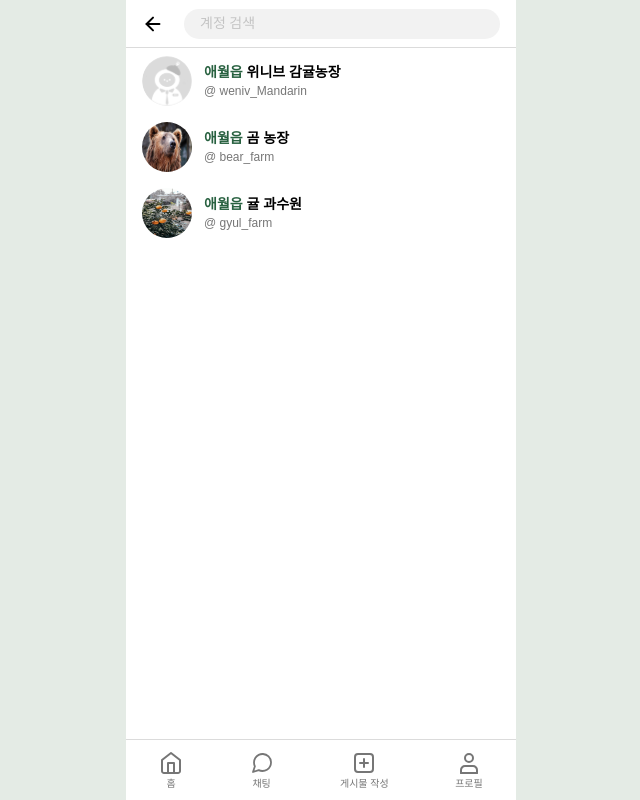
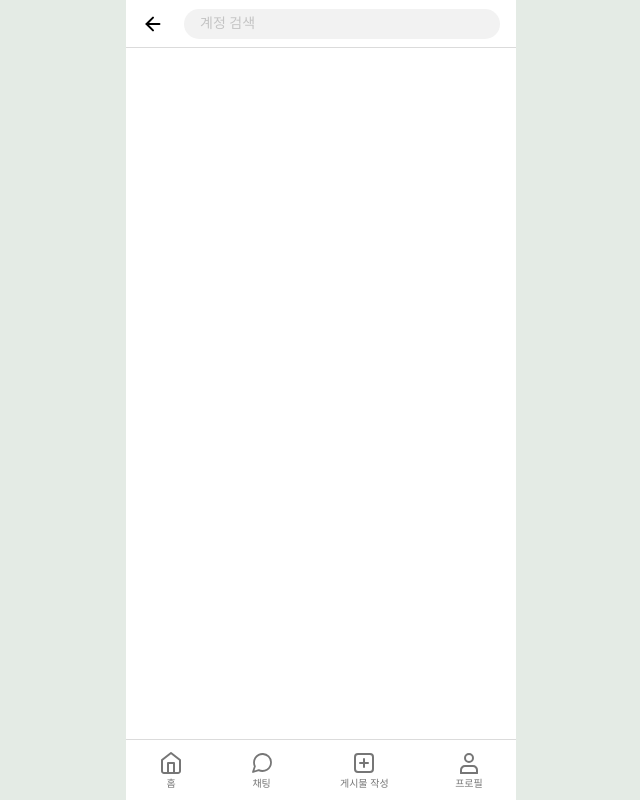
Before and after one commit to FRONTENDSCHOOL5/final-23-Food-zip, a React (Create React App) app: page /search in a window 1280 px wide. Shown: the whole page, without its empty margins (319-959 px from the left). Built offline with nearby package versions, Linux system fonts and the light colour scheme; a web font is replaced by a local one.

Commit message:
Feat : 검색 기능 추가

```diff
--- a/package.json
+++ b/package.json
@@ -15,6 +15,7 @@
     "react-simple-star-rating": "^5.1.7",
     "styled-components": "^5.3.10",
     "styled-reset": "^4.4.7",
+    "use-debounce": "^9.0.4",
     "web-vitals": "^2.1.4"
   },
   "scripts": {
--- a/src/components/Search/SearchList.jsx
+++ b/src/components/Search/SearchList.jsx
@@ -1,8 +1,8 @@
-import React from "react";
+import axios from "axios";
+import React, { useEffect, useState } from "react";
 import styled from "styled-components";
-import foodzim from "../../assets/images/basic-profile-lg.svg";
-import bear from "../../assets/images/chattest.jpg";
-import gyul from "../../assets/images/list-example.png";
+import { useDebounce } from "use-debounce";
+
 const SearchWrapper = styled.ul`
   padding: 0;
 `;
@@ -39,50 +39,56 @@ const UserName = styled.strong`
   font-size: 14px;
   font-weight: 600;
 `;
-const Result = styled.span`
-  color: #286140;
-`;
+
 const UserID = styled.p`
   margin: 0;
   font-size: 12px;
   color: #767676;
 `;
 
-export default function SearchList() {
-  const searchListData = [
-    {
-      id: 1,
-      profileImg: foodzim,
-      result: "애월읍 ",
-      userName: "위니브 감귤농장",
-      userId: "@ weniv_Mandarin",
-    },
-    {
-      id: 2,
-      profileImg: bear,
-      result: "애월읍 ",
-      userName: "곰 농장",
-      userId: "@ bear_farm",
-    },
-    {
-      id: 3,
-      profileImg: gyul,
-      result: "애월읍 ",
-      userName: "귤 과수원",
-      userId: "@ gyul_farm",
-    },
-  ];
+export default function SearchList({ searchKeyword }) {
+  const [searchListData, setSearchListData] = useState([]);
+  const [debouncedSearchKeyword] = useDebounce(searchKeyword, 500); // 500ms 디바운스 적용
+
+  useEffect(() => {
+    const fetchData = async () => {
+      if (!debouncedSearchKeyword) {
+        // If debouncedSearchKeyword is empty or falsy, exit the function
+        return;
+      } else {
+        try {
+          const token = localStorage.getItem("token");
+          console.log(debouncedSearchKeyword);
+          const response = await axios.get(
+            `https://api.mandarin.weniv.co.kr/user/searchuser/?keyword=${debouncedSearchKeyword}`,
+            {
+              headers: {
+                Authorization: `Bearer ${token}`,
+                "Content-type": "application/json",
+              },
+            },
+          );
+
+          setSearchListData(response.data);
+        } catch (error) {
+          console.error("검색 결과를 가져오는 중 오류 발생:", error);
+        }
+      }
+    };
+
+    fetchData();
+  }, [debouncedSearchKeyword]);
+
+  console.log(searchListData);
+
   return (
     <SearchWrapper>
-      {searchListData.map(searchItem => (
-        <List key={searchItem.id}>
-          <ProfileImg src={searchItem.profileImg} alt="프로필 이미지" />
+      {searchListData.map((searchItem, i) => (
+        <List key={i}>
+          <ProfileImg src={searchItem.image} alt="프로필 이미지" />
           <TextWrap>
-            <UserName>
-              <Result>{searchItem.result}</Result>
-              {searchItem.userName}
-            </UserName>
-            <UserID>{searchItem.userId}</UserID>
+            <UserName>{searchItem.username}</UserName>
+            <UserID>@ {searchItem.accountname}</UserID>
           </TextWrap>
         </List>
       ))}
--- a/src/components/common/Header/Header.jsx
+++ b/src/components/common/Header/Header.jsx
@@ -1,4 +1,4 @@
-import React from "react";
+import React, { useState } from "react";
 import styled from "styled-components";
 import IconSearch from "../../../assets/images/icon-search.svg";
 import IconArrowLeft from "../../../assets/images/icon-arrow-left.svg";
@@ -72,11 +72,18 @@ const HeaderTextP = styled.p`
   font-weight: 600;
 `;
 
-export default function Header({ type, modalOpen, uploadHandler }) {
+export default function Header({
+  type,
+  modalOpen,
+  uploadHandler,
+  searchKeyword,
+  handleSearchKeyword,
+}) {
   const navigate = useNavigate();
   function handleClick() {
     navigate("/search");
   }
+
   const UI = {
     home: (
       <HeaderLayoutDiv>
@@ -95,7 +102,12 @@ export default function Header({ type, modalOpen, uploadHandler }) {
             onClick={() => navigate(-1)}
           />
         </HeaderLeftBtn>
-        <HeaderSearchInp type="text" placeholder="계정 검색" />
+        <HeaderSearchInp
+          type="text"
+          placeholder="계정 검색"
+          value={searchKeyword}
+          onChange={handleSearchKeyword}
+        />
       </HeaderLayoutDiv>
     ),
     profile: (
@@ -181,5 +193,6 @@ export default function Header({ type, modalOpen, uploadHandler }) {
       </HeaderLayoutDiv>
     ),
   };
+
   return <HeaderWrap>{UI[type]}</HeaderWrap>;
 }
--- a/src/pages/Search/Search.jsx
+++ b/src/pages/Search/Search.jsx
@@ -1,22 +1,35 @@
-import React from "react";
+import React, { useState } from "react";
 import styled from "styled-components";
 import Header from "../../components/common/Header/Header";
 import SearchList from "../../components/Search/SearchList";
 import Navigation from "../../components/common/Nav/Navigation";
+
 const Container = styled.div`
   max-width: 390px;
   margin: 0 auto;
 `;
+
 const List = styled.section`
   padding: 48px 0 60px 0;
+  height: calc(100vh - 108px);
   background-color: white;
 `;
+
 export default function Search() {
+  const [searchKeyword, setSearchKeyword] = useState("");
+  function handleSearchKeyword(event) {
+    setSearchKeyword(event.target.value);
+  }
+  console.log(searchKeyword);
   return (
     <Container>
-      <Header type="search" />
+      <Header
+        type="search"
+        searchKeyword={searchKeyword}
+        handleSearchKeyword={handleSearchKeyword}
+      />
       <List>
-        <SearchList />
+        <SearchList searchKeyword={searchKeyword} />
       </List>
       <Navigation />
     </Container>
```
Also changed, not shown: 1 other file (tests, documents, lock files or other folders).
